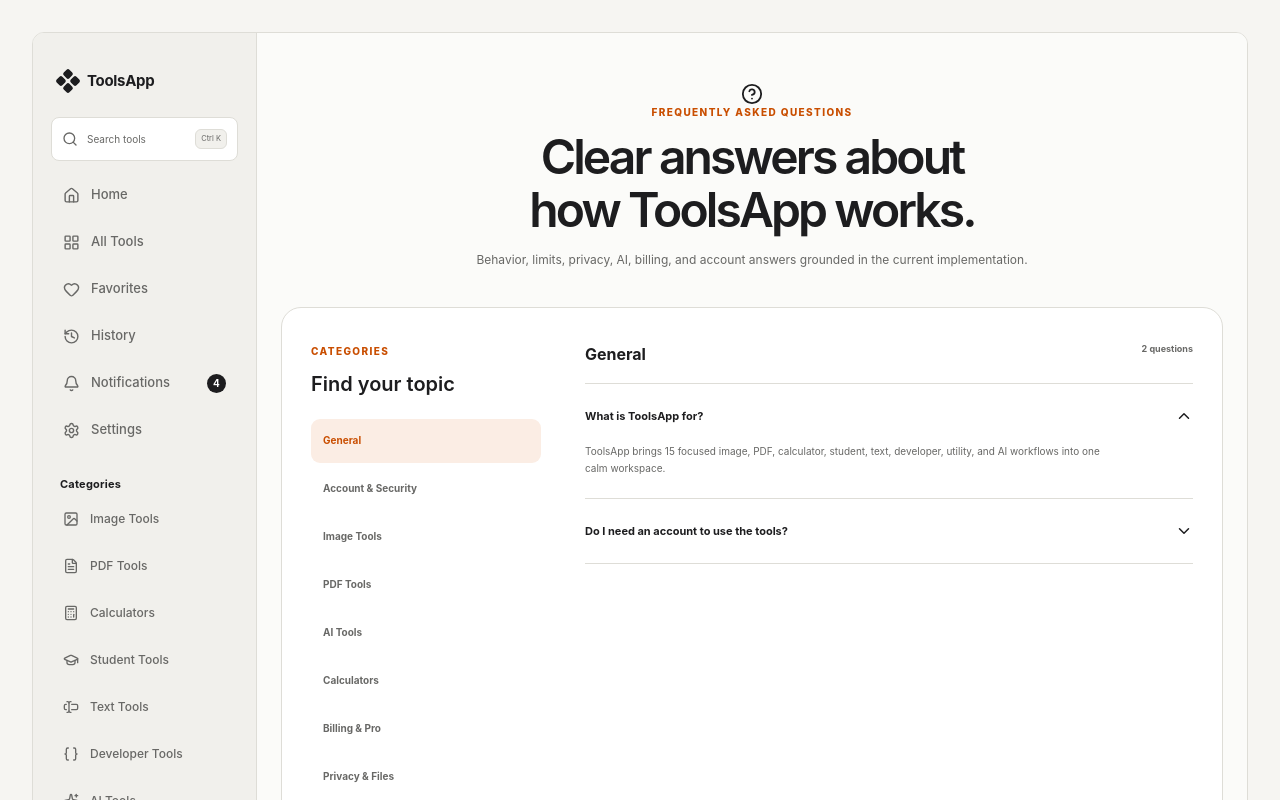
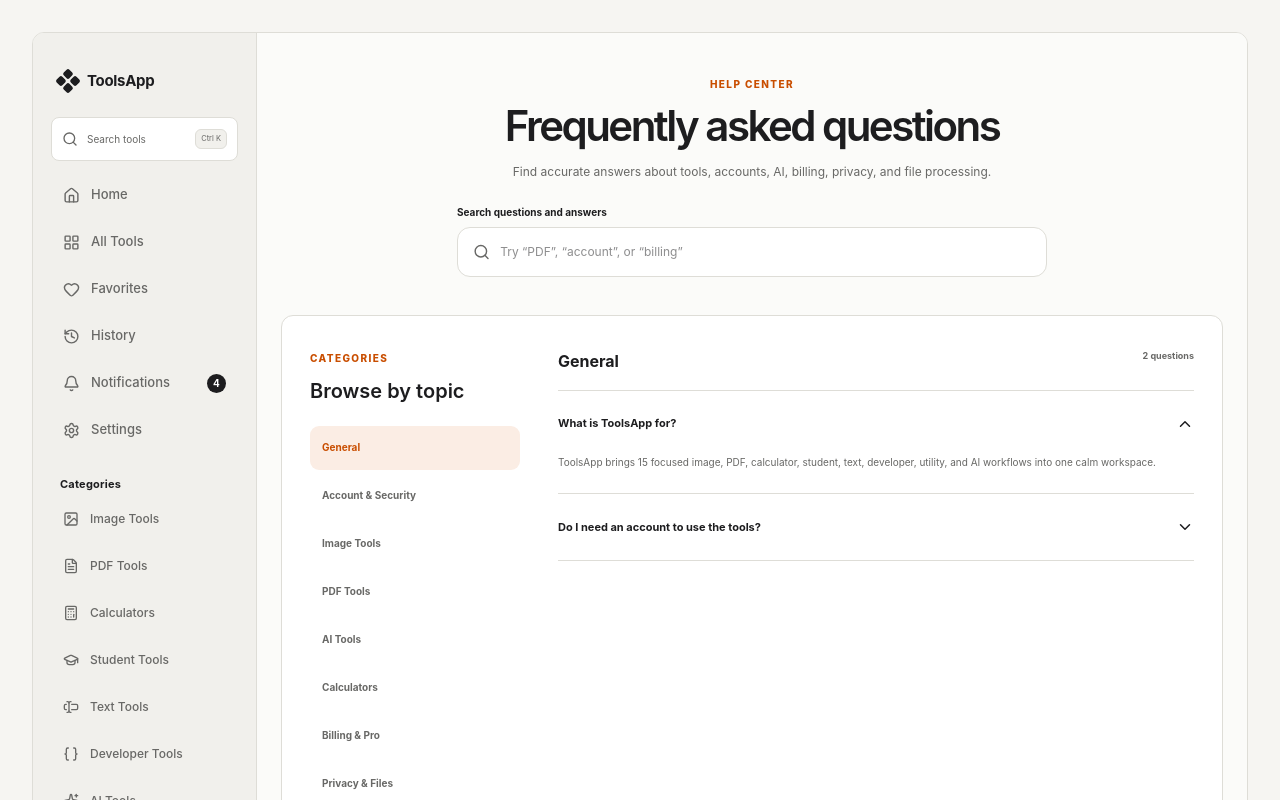
Before and after one commit to fahadkhalid22/ToolsApp, a Next.js app: page /faq in a window 1280 px wide. Shown: the top 800 px of the page. Built offline with nearby package versions, Linux system fonts and the light colour scheme; no server answers.

Commit message:
refine faq experience

```diff
--- a/src/components/business/BusinessPages.module.css
+++ b/src/components/business/BusinessPages.module.css
@@ -97,23 +97,45 @@
 .supportRoutes article { padding: 19px; }
 .supportRoutes a { display: inline-flex; min-height: 44px; align-items: center; gap: 5px; margin-top: 11px; color: var(--primary-hover); font-size: 10px; font-weight: 800; }
 .supportRoutes article > span { display: inline-flex; min-height: 32px; align-items: center; margin-top: 12px; padding: 0 10px; border-radius: 999px; background: var(--surface-subtle); color: var(--text-secondary); font-size: 9px; font-weight: 750; }
-.faqHero { padding-bottom: 32px; }
-.faqShell { display: grid; width: min(1050px, calc(100% - 48px)); grid-template-columns: 230px minmax(0, 1fr); gap: 44px; margin: 5px auto 68px; padding: 29px; border: 1px solid var(--border); border-radius: 20px; background: white; box-shadow: var(--shadow-card); }
+.faqHero { padding: 44px 24px 30px; }
+.faqHero h1 { max-width: 700px; font-size: clamp(34px, 4vw, 42px); }
+.faqSearchPanel { display: grid; width: min(590px, 100%); gap: 7px; margin-top: 22px; text-align: left; }
+.faqSearchPanel > label { color: var(--text); font-size: 10px; font-weight: 750; }
+.faqSearch { display: flex; min-height: 50px; align-items: center; gap: 10px; padding: 0 9px 0 15px; border: 1px solid var(--border); border-radius: 13px; background: white; color: var(--text-secondary); }
+.faqSearch:focus-within { border-color: var(--primary); box-shadow: var(--focus-ring); }
+.faqSearch input { width: 100%; min-width: 0; border: 0; outline: 0; color: var(--text); font-size: 12px; }
+.faqSearch button { display: grid; width: 36px; height: 36px; flex: none; place-items: center; border-radius: 8px; background: var(--surface-subtle); color: var(--text-secondary); cursor: pointer; }
+.faqShell { display: grid; width: min(1000px, calc(100% - 48px)); grid-template-columns: 210px minmax(0, 1fr); gap: 38px; margin: 8px auto 46px; padding: 28px; border: 1px solid var(--border); border-radius: var(--radius-panel); background: white; }
 .faqShell aside h2 { margin: 8px 0 0; font-size: 20px; }
 .faqShell nav { display: grid; gap: 4px; margin-top: 20px; }
 .faqShell nav button { min-height: 44px; padding: 0 12px; border-radius: 9px; background: transparent; color: var(--text-secondary); cursor: pointer; font-size: 10px; font-weight: 700; text-align: left; }
-.faqShell nav button[aria-current="page"] { background: var(--soft-orange); color: var(--primary-hover); }
+.faqShell nav button:hover { background: var(--surface-subtle); color: var(--text); }
+.faqShell nav button[aria-pressed="true"] { background: var(--soft-orange); color: var(--primary-hover); }
 .faqListHeading { display: flex; justify-content: space-between; gap: 14px; padding: 5px 0 17px; border-bottom: 1px solid var(--border); }
 .faqListHeading span { font-family: var(--font-sora), sans-serif; font-size: 16px; font-weight: 700; }
 .faqListHeading strong { color: var(--text-secondary); font-size: 9px; }
 .faqList details { border-bottom: 1px solid var(--border); }
-.faqList summary { display: flex; min-height: 64px; align-items: center; justify-content: space-between; gap: 18px; cursor: pointer; color: var(--text); font-size: 11px; font-weight: 750; list-style: none; }
+.faqList summary { display: flex; min-height: 66px; align-items: center; justify-content: space-between; gap: 18px; cursor: pointer; color: var(--text); font-size: 11px; font-weight: 750; list-style: none; }
 .faqList summary::-webkit-details-marker { display: none; }
+.faqList summary > span { display: grid; gap: 5px; }
+.faqList summary small { color: var(--primary-hover); font-size: 8px; font-weight: 750; }
 .faqList summary svg { flex: none; transition: transform 160ms ease; }
 .faqList details[open] summary svg { transform: rotate(180deg); }
-.faqList details p { margin: -5px 36px 20px 0; color: var(--text-secondary); font-size: 10px; line-height: 1.75; }
+.faqList details p { max-width: 680px; margin: -3px 38px 22px 0; color: var(--text-secondary); font-size: 10px; line-height: 1.75; }
+.faqEmpty { display: grid; justify-items: center; padding: 54px 20px 30px; text-align: center; }
+.faqEmpty > svg { color: var(--text-secondary); }
+.faqEmpty h2 { margin: 14px 0 0; font-size: 17px; }
+.faqEmpty p { max-width: 430px; margin: 8px 0 0; color: var(--text-secondary); font-size: 10px; line-height: 1.65; }
+.faqEmpty div { display: flex; flex-wrap: wrap; justify-content: center; gap: 9px; margin-top: 17px; }
+.faqEmpty button, .faqEmpty a, .faqSupport > a { display: inline-flex; min-height: 42px; align-items: center; justify-content: center; gap: 5px; padding: 0 13px; border-radius: 9px; font-size: 10px; font-weight: 800; }
+.faqEmpty button { background: var(--text); color: white; cursor: pointer; }
+.faqEmpty a { border: 1px solid var(--border); background: white; color: var(--primary-hover); }
+.faqSupport { display: flex; width: min(1000px, calc(100% - 48px)); align-items: center; justify-content: space-between; gap: 28px; margin: 0 auto 60px; padding: 22px 24px; border: 1px solid #fed7aa; border-radius: var(--radius-card); background: #fff7ed; }
+.faqSupport h2 { margin: 7px 0 0; font-size: 18px; }
+.faqSupport p { margin: 7px 0 0; color: #9a3412; font-size: 10px; line-height: 1.55; }
+.faqSupport > a { flex: none; background: white; color: #9a3412; }
 @media (max-width: 850px) { .contactLayout { grid-template-columns: minmax(0, 1fr); } .supportRoutes { grid-template-columns: repeat(2, minmax(0, 1fr)); } .faqShell { grid-template-columns: minmax(0, 1fr); gap: 26px; } .faqShell nav { grid-template-columns: repeat(2, minmax(0, 1fr)); } }
-@media (max-width: 620px) { .supportHero, .faqHero { padding: 39px 17px 28px; } .supportGrid, .supportRoutes { grid-template-columns: minmax(0, 1fr); } .supportGrid > a { grid-template-columns: 39px minmax(0, 1fr); } .cardLink { grid-column: 2; } .supportSection, .contactSection, .answerStrip, .faqShell { width: calc(100% - 30px); } .answerStrip { grid-template-columns: minmax(0, 1fr); } .answerStrip ul { grid-template-columns: minmax(0, 1fr); } .faqShell { padding: 20px; } .faqShell nav { grid-template-columns: minmax(0, 1fr); } }
+@media (max-width: 620px) { .supportHero, .faqHero { padding: 39px 17px 28px; } .faqHero h1 { font-size: 30px; } .supportGrid, .supportRoutes { grid-template-columns: minmax(0, 1fr); } .supportGrid > a { grid-template-columns: 39px minmax(0, 1fr); } .cardLink { grid-column: 2; } .supportSection, .contactSection, .answerStrip, .faqShell, .faqSupport { width: calc(100% - 30px); } .answerStrip { grid-template-columns: minmax(0, 1fr); } .answerStrip ul { grid-template-columns: minmax(0, 1fr); } .faqShell { padding: 20px; } .faqShell nav { grid-template-columns: repeat(2, minmax(0, 1fr)); } .faqSupport { align-items: stretch; flex-direction: column; } }
 @media (prefers-reduced-motion: reduce) { .supportGrid > a, .faqList summary svg { transition: none; } }
 
 .legalHero { display: grid; max-width: 790px; justify-items: center; margin: 0 auto; padding: 55px 24px 40px; text-align: center; }
--- a/src/components/business/FaqExperience.tsx
+++ b/src/components/business/FaqExperience.tsx
@@ -1,25 +1,61 @@
 "use client";
 
-import { useState } from "react";
-import { ChevronDown, HelpCircle } from "lucide-react";
+import { useMemo, useState } from "react";
+import Link from "next/link";
+import { ArrowUpRight, ChevronDown, Search, X } from "lucide-react";
 
 import { DiscoveryFooter } from "@/components/discovery/DiscoveryFooter";
-import { faqCategories, faqItems, type FaqCategoryId } from "@/data/support";
+import { faqCategories, faqItems, filterFaqItems, type FaqCategoryId } from "@/data/support";
 
 import styles from "./BusinessPages.module.css";
 
 export function FaqExperience({ initialCategory = "general" }: { initialCategory?: FaqCategoryId }) {
   const [category, setCategory] = useState<FaqCategoryId>(initialCategory);
-  const visible = faqItems.filter((item) => item.category === category);
+  const [query, setQuery] = useState("");
+  const [openQuestions, setOpenQuestions] = useState<ReadonlySet<string>>(() => new Set([faqItems.find((item) => item.category === initialCategory)?.question ?? ""]));
+  const normalizedQuery = query.trim();
+  const visible = useMemo(() => normalizedQuery ? filterFaqItems(normalizedQuery) : faqItems.filter((item) => item.category === category), [category, normalizedQuery]);
   const categoryLabel = faqCategories.find((item) => item.id === category)?.label ?? "General";
+
+  function selectCategory(nextCategory: FaqCategoryId) {
+    setCategory(nextCategory);
+    setQuery("");
+    setOpenQuestions(new Set([faqItems.find((item) => item.category === nextCategory)?.question ?? ""]));
+  }
+
+  function clearSearch() {
+    setQuery("");
+    setOpenQuestions(new Set([faqItems.find((item) => item.category === category)?.question ?? ""]));
+  }
+
+  function toggleQuestion(question: string, open: boolean) {
+    setOpenQuestions((current) => {
+      const next = new Set(current);
+      if (open) next.add(question);
+      else next.delete(question);
+      return next;
+    });
+  }
 
   return (
     <main className={styles.page} id="main-content">
-      <section className={styles.faqHero}><span className={styles.heroIcon}><HelpCircle aria-hidden="true" size={22} /></span><span className={styles.eyebrow}>FREQUENTLY ASKED QUESTIONS</span><h1 className="font-heading">Clear answers about how ToolsApp works.</h1><p>Behavior, limits, privacy, AI, billing, and account answers grounded in the current implementation.</p></section>
+      <section className={styles.faqHero}>
+        <span className={styles.eyebrow}>HELP CENTER</span>
+        <h1 className="font-heading">Frequently asked questions</h1>
+        <p>Find accurate answers about tools, accounts, AI, billing, privacy, and file processing.</p>
+        <div className={styles.faqSearchPanel}>
+          <label htmlFor="faq-search">Search questions and answers</label>
+          <div className={styles.faqSearch}><Search aria-hidden="true" size={18} /><input id="faq-search" maxLength={120} onChange={(event) => { setQuery(event.target.value); setOpenQuestions(new Set()); }} placeholder="Try “PDF”, “account”, or “billing”" type="search" value={query} />{query ? <button aria-label="Clear FAQ search" onClick={clearSearch} type="button"><X aria-hidden="true" size={16} /></button> : null}</div>
+        </div>
+      </section>
       <section className={styles.faqShell}>
-        <aside aria-label="FAQ categories"><span className={styles.eyebrow}>CATEGORIES</span><h2 className="font-heading">Find your topic</h2><nav>{faqCategories.map((item) => <button aria-current={category === item.id ? "page" : undefined} id={item.id} key={item.id} onClick={() => setCategory(item.id)} type="button">{item.label}</button>)}</nav></aside>
-        <div className={styles.faqList}><div className={styles.faqListHeading}><span>{categoryLabel}</span><strong>{visible.length} questions</strong></div>{visible.map((item, index) => <details key={item.question} open={index === 0}><summary><span>{item.question}</span><ChevronDown aria-hidden="true" size={18} /></summary><p>{item.answer}</p></details>)}</div>
+        <aside aria-label="FAQ categories"><span className={styles.eyebrow}>CATEGORIES</span><h2 className="font-heading">Browse by topic</h2><nav>{faqCategories.map((item) => <button aria-pressed={!normalizedQuery && category === item.id} id={item.id} key={item.id} onClick={() => selectCategory(item.id)} type="button">{item.label}</button>)}</nav></aside>
+        <div className={styles.faqList}>
+          <div className={styles.faqListHeading}><span>{normalizedQuery ? "Search results" : categoryLabel}</span><strong aria-live="polite">{visible.length} {visible.length === 1 ? "question" : "questions"}</strong></div>
+          {visible.length ? visible.map((item) => <details key={`${normalizedQuery ? "search" : category}-${item.question}`} onToggle={(event) => toggleQuestion(item.question, event.currentTarget.open)} open={openQuestions.has(item.question)}><summary><span>{item.question}{normalizedQuery ? <small>{faqCategories.find((entry) => entry.id === item.category)?.label}</small> : null}</span><ChevronDown aria-hidden="true" size={18} /></summary><p>{item.answer}</p></details>) : <div className={styles.faqEmpty}><Search aria-hidden="true" size={22} /><h2 className="font-heading">No matching questions found</h2><p>Try a broader term, choose a category, or visit Support for the available help paths.</p><div><button onClick={clearSearch} type="button">Clear search</button><Link href="/support">Visit Support <ArrowUpRight aria-hidden="true" size={14} /></Link></div></div>}
+        </div>
       </section>
+      <section className={styles.faqSupport}><div><span className={styles.eyebrow}>STILL NEED HELP?</span><h2 className="font-heading">Choose an available support path</h2><p>Browse practical guidance or open the public issue channel from the Support page.</p></div><Link href="/support">Go to Support <ArrowUpRight aria-hidden="true" size={15} /></Link></section>
       <DiscoveryFooter />
     </main>
   );
--- a/src/data/support.ts
+++ b/src/data/support.ts
@@ -20,7 +20,7 @@ export const faqItems = [
   { category: "image-tools", question: "Why can an output sometimes be larger?", answer: "Changing format, dimensions, or quality can produce a larger file. The result screen reports the actual output size instead of claiming savings that did not occur." },
   { category: "pdf-tools", question: "Does PDF to Word preserve the original design?", answer: "No. PDF to Word extracts page text into a real DOCX document; it does not promise pixel-perfect reconstruction of complex layouts." },
   { category: "pdf-tools", question: "Are PDF files sent to a server?", answer: "The implemented PDF workflows run locally in your browser. Practical page, file-count, memory, and size limits still apply." },
-  { category: "ai-tools", question: "Why is AI generation unavailable?", answer: "Live UGC generation requires a server-side OpenAI API key. Without it, ToolsApp shows an unavailable state and never substitutes a fake production script." },
+  { category: "ai-tools", question: "Why is AI generation unavailable?", answer: "Live UGC generation requires a server-side Google AI API key for Gemini. Without it, ToolsApp shows an unavailable state and never substitutes a fake production script." },
   { category: "ai-tools", question: "How does the AI allowance work?", answer: "When a provider is configured, the current anonymous allowance is a soft limit of three successful generations per UTC day. It is process-memory based, can reset, and is not a billing entitlement." },
   { category: "calculators", question: "Are calculator results professional advice?", answer: "No. Results are informational calculations based on the values and grading scale you enter. Verify decisions that carry academic, financial, medical, or legal consequences." },
   { category: "calculators", question: "How is GPA calculated?", answer: "GPA uses credit-weighted quality points. CGPA uses the semester GPA and credit values you provide; custom scales are validated before calculation." },
@@ -30,6 +30,15 @@ export const faqItems = [
   { category: "privacy-files", question: "Do AI prompts stay on my device?", answer: "No. If live AI generation is configured and you submit a brief, the server sends the validated prompt to the configured AI provider. The request sets provider storage off, but provider processing still occurs." },
 ] as const satisfies readonly { category: FaqCategoryId; question: string; answer: string }[];
 
+export function filterFaqItems(query: string) {
+  const normalized = query.trim().toLocaleLowerCase();
+  if (!normalized) return [...faqItems];
+  return faqItems.filter((item) => {
+    const category = faqCategories.find((entry) => entry.id === item.category)?.label ?? "";
+    return `${item.question} ${item.answer} ${category}`.toLocaleLowerCase().includes(normalized);
+  });
+}
+
 export const supportTopics = [
   { title: "Account help", description: "Understand guest mode, local profiles, and unconfigured production auth.", href: "/faq?category=account-security#account-security", keywords: "login sign in password security profile" },
   { title: "Tool issues", description: "Review practical input limits, errors, retries, and output expectations.", href: "/faq?category=general#general", keywords: "broken error retry output tools" },
```
Also changed, not shown: 1 other file (tests, documents, lock files or other folders).
